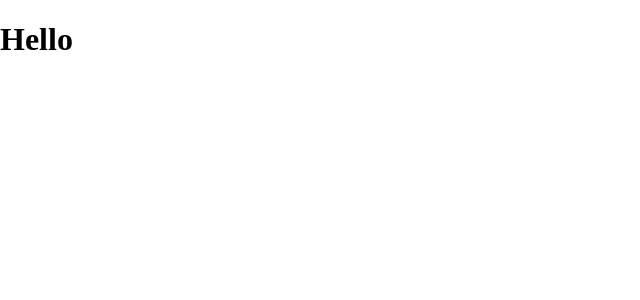
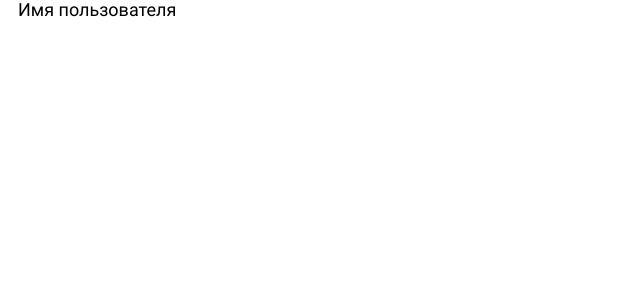
Before and after one commit to drimchansky/users-table, a Next.js app: page / in a window 1280 px wide. Shown: the top 300 px of the page, without its empty margins (0-640 px from the left). Built offline with nearby package versions, Linux system fonts and the light colour scheme.

Commit message:
Container, global-styles

```diff
--- /dev/null
+++ b/components/Container/Container.js
@@ -0,0 +1,10 @@
+// packages
+import React from 'react'
+// styles
+import styles from './Container.module.css'
+
+const Container = ({ children }) => {
+  return <div className={styles.container}>{children}</div>
+}
+
+export default Container
--- /dev/null
+++ b/components/Container/Container.module.css
@@ -0,0 +1,5 @@
+.container {
+  margin: 0 auto;
+  padding: 0 1rem;
+  max-width: 1280px;
+}
--- /dev/null
+++ b/components/Container/index.js
@@ -0,0 +1,3 @@
+import Container from './Container'
+
+export default Container
--- a/pages/index.js
+++ b/pages/index.js
@@ -1,4 +1,6 @@
+// components
 import Head from 'next/head'
+import Container from '../components/Container'
 
 export default function Home() {
   return (
@@ -10,7 +12,7 @@ export default function Home() {
         <link rel="icon" type="image/png" sizes="16x16" href="/favicon-16x16.png" />
         <meta name="theme-color" content="#ffffff" />
       </Head>
-      <h1>Hello</h1>
+      <Container>Имя пользователя</Container>
     </>
   )
 }
--- /dev/null
+++ b/utils/global-styles.css
@@ -0,0 +1,18 @@
+*,
+*::before,
+*::after {
+  box-sizing: border-box;
+}
+
+html {
+  font-size: 16px;
+  font-family: 'Roboto', sans-serif;
+
+  @media (min-width: 960px) {
+    font-size: 18px;
+  }
+
+  @media (min-width: 1920px) {
+    font-size: 20px;
+  }
+}
```
Also changed, not shown: pages/_app.js (+5 -4 lines), utils/css-config.js (deleted, +0 -22 lines).
